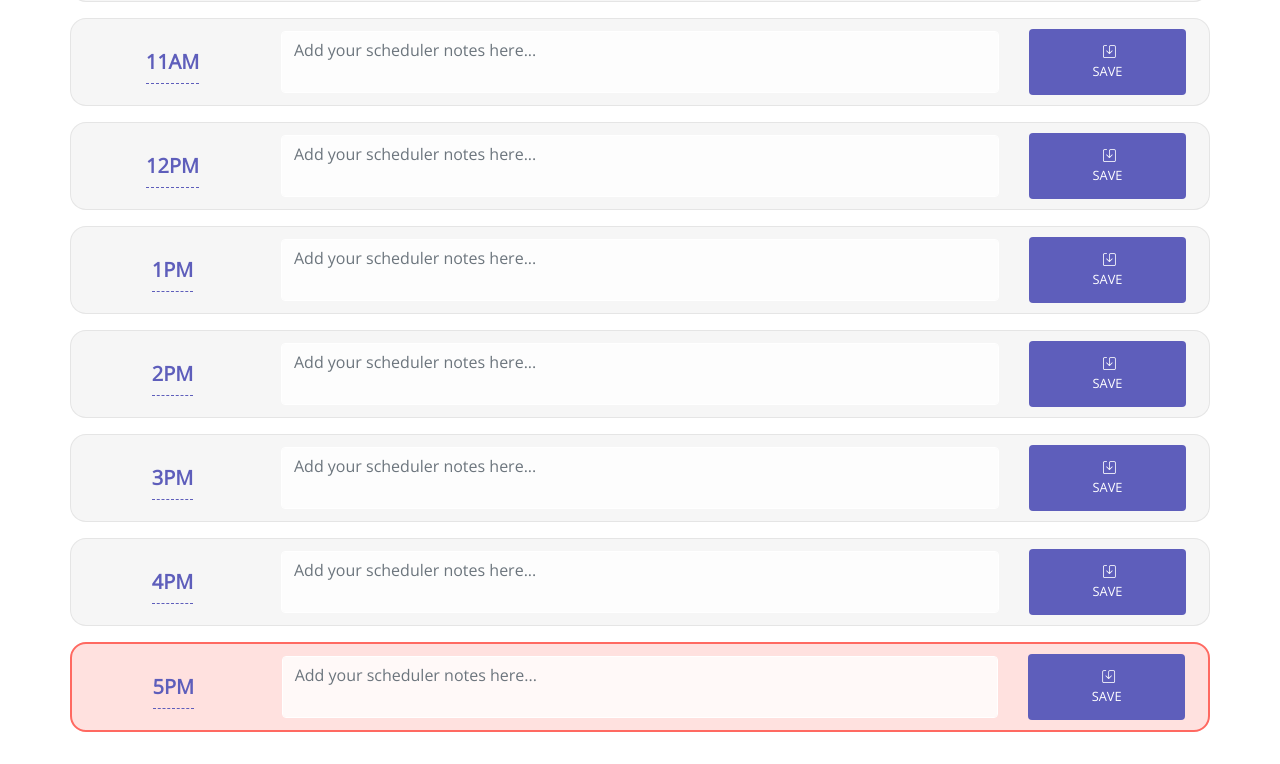
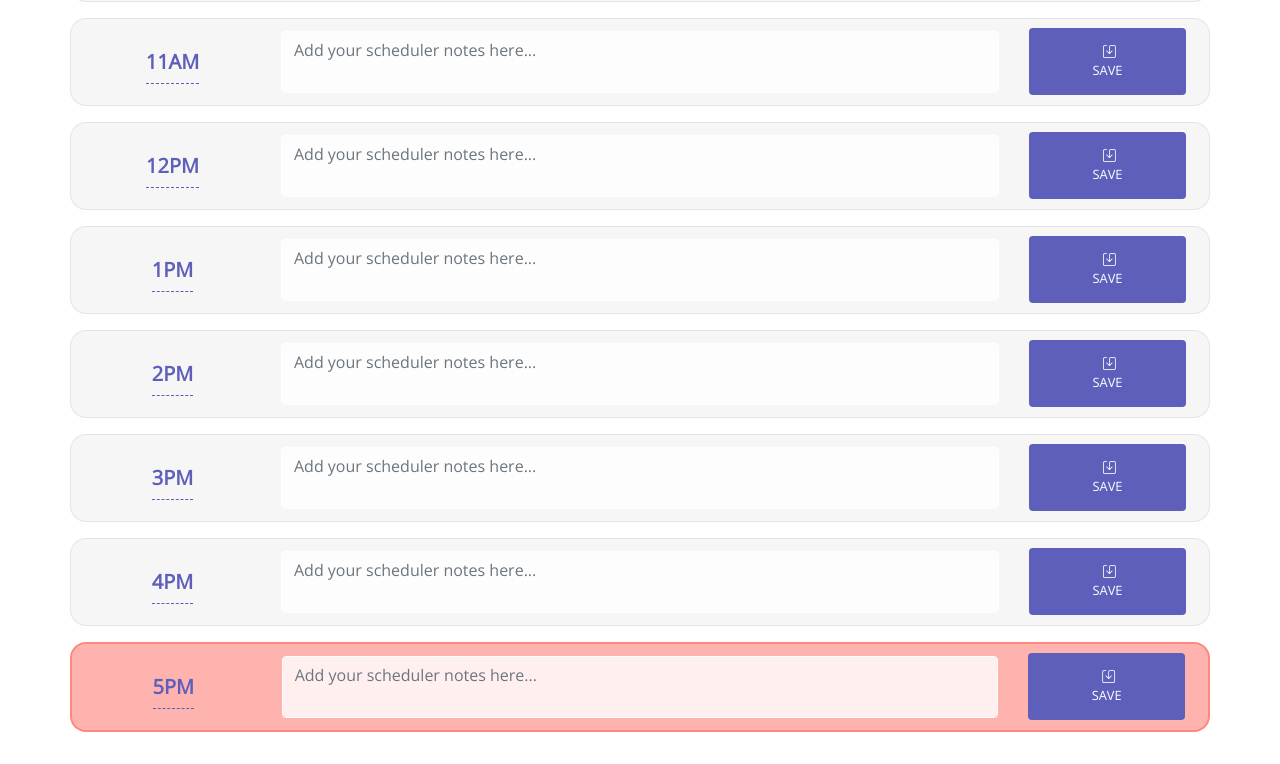
Before and after one commit to rgraves1989/day_planner, a plain HTML site: page Develop/index.html in a window 1280 px wide. Shown: the part 409-1173 px from the top of the page. Drawn offline with nearby package versions, Linux system fonts and the light colour scheme.

Commit message:
Minor style & script changes.

```diff
--- a/Develop/script.js
+++ b/Develop/script.js
@@ -61,7 +61,7 @@ function getTimeSlotHtml(hour) {
             <div class="col-sm-12 col-md-8 event-name">
                 <textarea id="event_` + hour + `" class="event-text form-control" placeholder="Add your scheduler notes here..."></textarea>
             </div>
-            <div class="w-100 d-block d-md-none"></div>
+            <div class="w-100 d-block d-md-none">&nbsp;</div>
             <div class="col-sm-12 col-md-2">
                 <button type="button" class="save-btn btn">
                     <div class="button-content">
--- a/Develop/style.css
+++ b/Develop/style.css
@@ -90,8 +90,8 @@ h1 {
 }
 
 .present {
-  background-color: rgba(255, 105, 97, 0.2);
-  border: 2px solid rgba(255, 105, 97, 1);
+  background-color: rgba(255, 105, 97, 0.5);
+  border: 2px solid rgba(255, 105, 97, 0.6);
 }
 
 .future {
@@ -136,6 +136,10 @@ h1 {
   align-items: center;
   justify-items: center;
   padding: 2px;
+}
+
+.save-btn .button-content span {
+  border-bottom: 1px dashed transparent;
 }
 
 .save-btn:hover {
```
